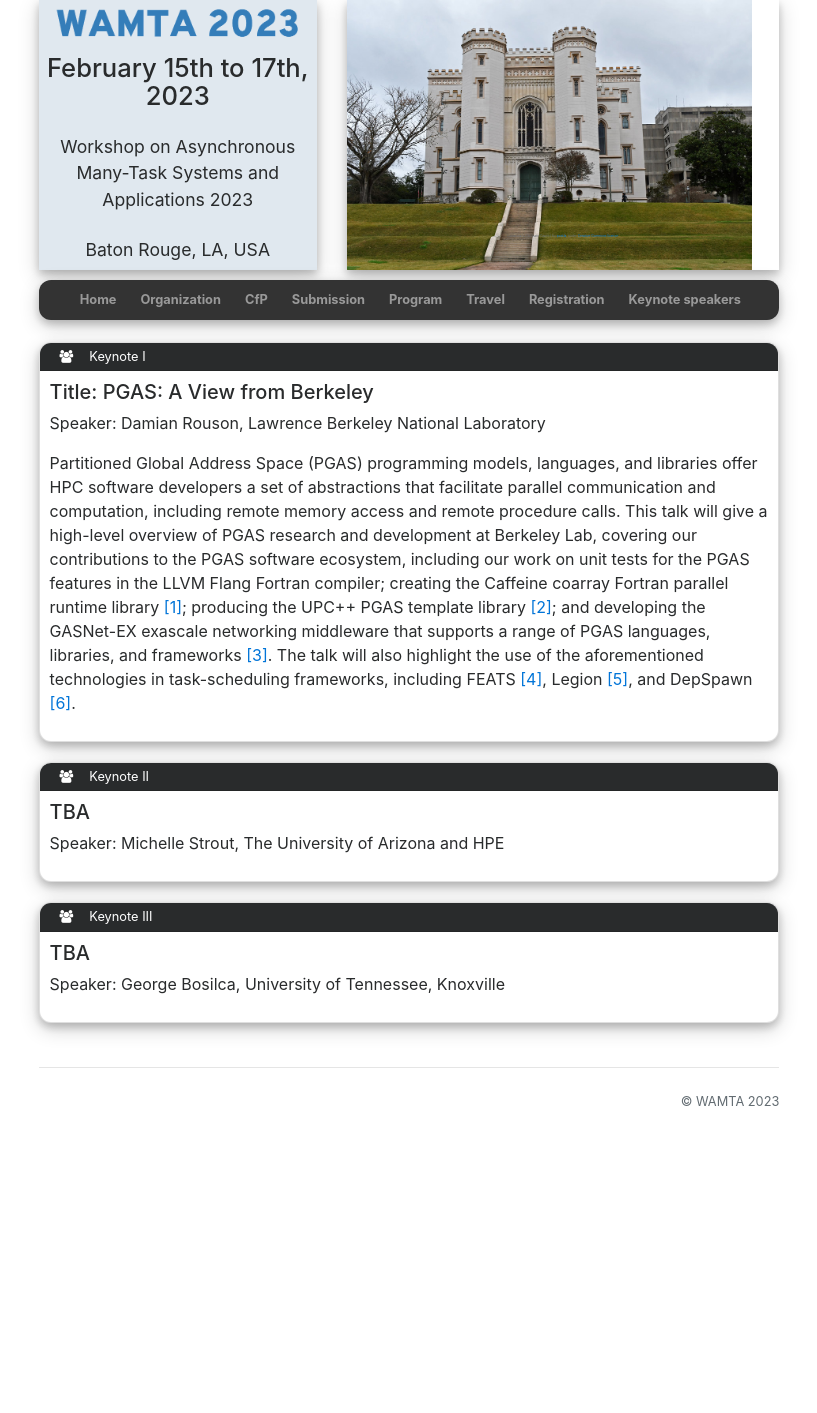
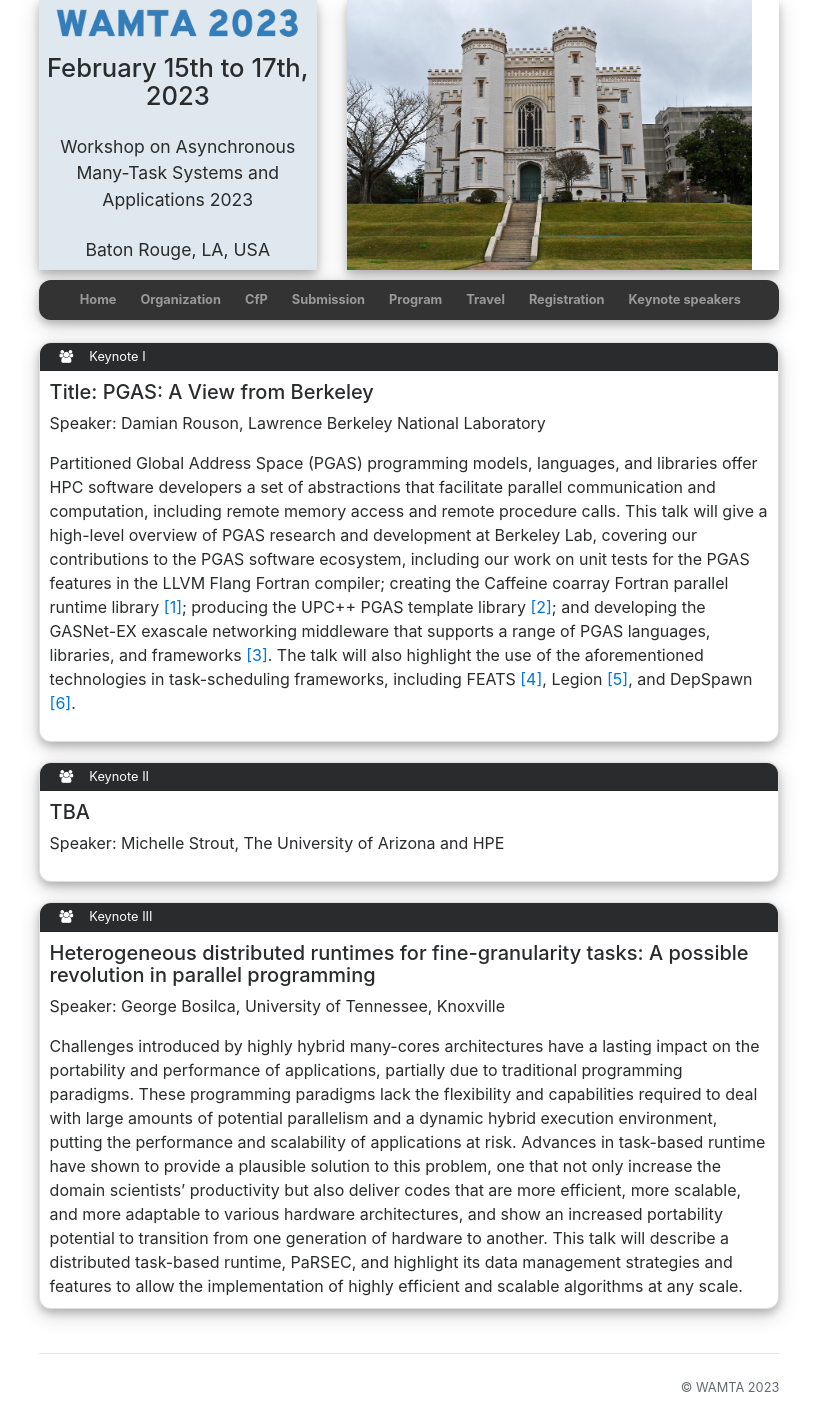
Before and after one commit to wamta26/WAMTA26.github.io, a Jekyll site: the page built from keynote.md, in a window 1280 px wide. Shown: the whole page, without its empty margins (231-1048 px from the left). Built offline with Jekyll 4.4.1, drawn with Linux system fonts in a browser that asks for light colours; nearby versions of some CDN libraries; before the commit the page ends 1127 px from its top, so only the background shows below that.

Commit message:
Add keynote

```diff
--- a/keynote.md
+++ b/keynote.md
@@ -46,7 +46,9 @@ slide_id: 1
 	<div class="card-header text-white bg-inverse"><i class="fa fa-users mr-3" aria-hidden="true"></i>Keynote III</div>
 
 	<div style="margin: 10px">
-		<h5>TBA</h5>
+		<h5>Heterogeneous distributed runtimes for fine-granularity tasks: A possible revolution in parallel programming
+</h5>
 		<p>Speaker: George Bosilca, University of Tennessee, Knoxville</p>
+Challenges introduced by highly hybrid many-cores architectures have a lasting impact on the portability and performance of applications, partially due to traditional programming paradigms. These programming paradigms lack the flexibility and capabilities required to deal with large amounts of potential parallelism and a dynamic hybrid execution environment, putting the performance and scalability of applications at risk. Advances in task-based runtime have shown to provide a plausible solution to this problem, one that not only increase the domain scientists’ productivity but also deliver codes that are more efficient, more scalable, and more adaptable to various hardware architectures, and show an increased portability potential to transition from one generation of hardware to another. This talk will describe a distributed task-based runtime, PaRSEC, and highlight its data management strategies and features to allow the implementation of highly efficient and scalable algorithms at any scale.
 	</div>
 </div>
```
